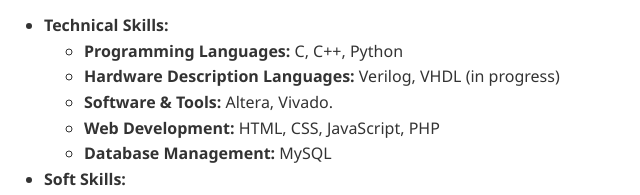
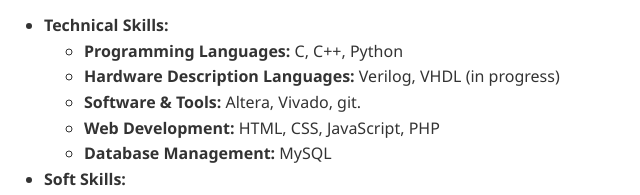
Before and after one commit to NguyenGiap25072004/giapicd.github.io, a plain HTML site: page resume.html in a window 1280 px wide. Shown: the part 1164-1359 px from the top of the page, 36-676 px from the left. Drawn offline with Linux system fonts and the light colour scheme.

Commit message:
Update resume.html

```diff
--- a/resume.html
+++ b/resume.html
@@ -97,7 +97,7 @@
               <strong>Hardware Description Languages:</strong> Verilog, VHDL (in
               progress)
             </li>
-            <li><strong>Software & Tools:</strong> Altera, Vivado.</li>
+            <li><strong>Software & Tools:</strong> Altera, Vivado, git.</li>
             <li>
               <strong>Web Development:</strong> HTML, CSS, JavaScript, PHP
             </li>
```
